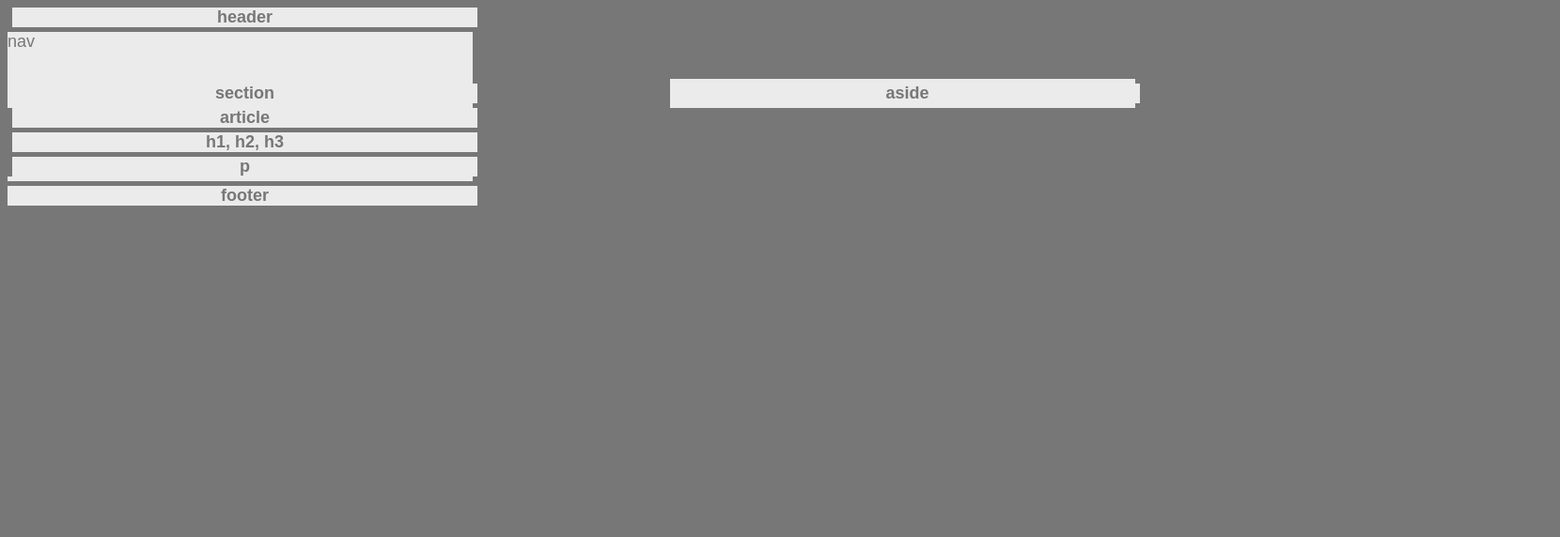
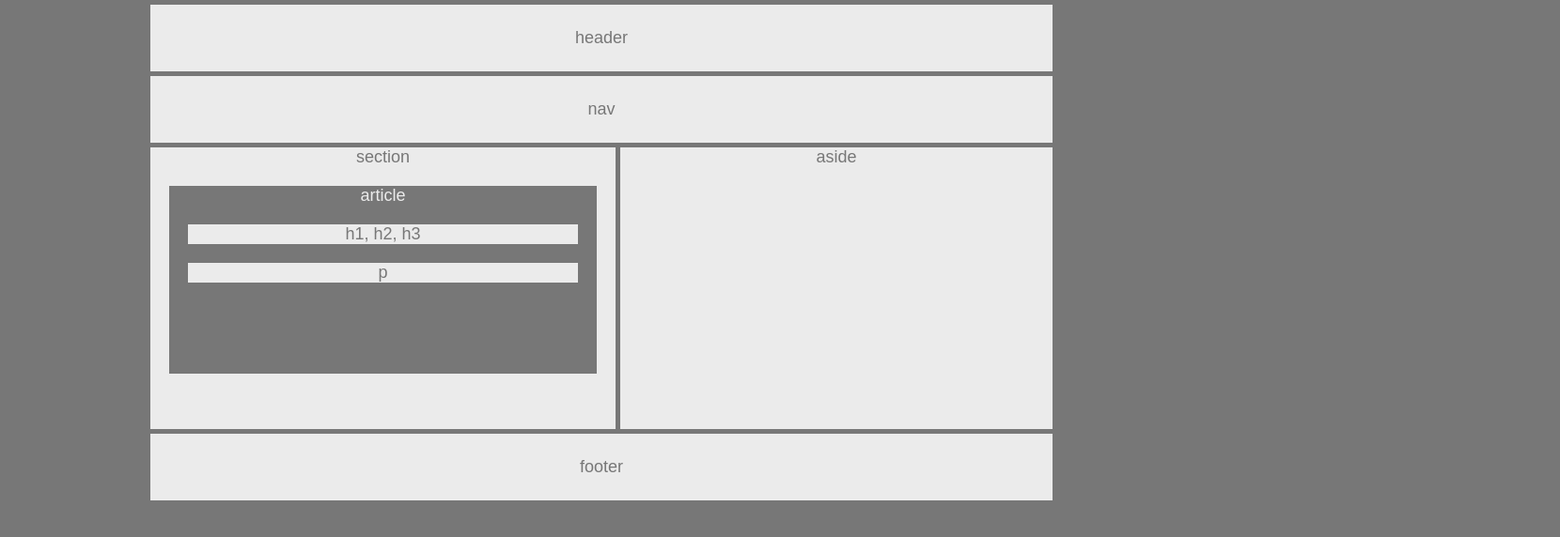
Before and after one commit to bullsean/HW-Wireframe, a plain HTML site: page index.html in a window 1280 px wide. Shown: the whole page at 94% size, 1660 px wide, since content can reach past the window. Drawn offline with Linux system fonts and the light colour scheme.

Commit message:
Final Homework One

```diff
--- a/index.html
+++ b/index.html
@@ -5,30 +5,27 @@
         <link rel="stylesheet" type="text/css" href="style.css">
 
     </head>
+    <header>
+        header
+    </header>
     <body>
-        <h1>header</h1>
         <nav>nav</nav>
-        <div class="clearfix">
-        <section id="float-section">
-            <h1>section</h1>
+        <div class="clearfix space">
+            <section>
+                section
                 <article>
-                <h1>article</h1>
-                <p>
-                    <h1>h1, h2, h3</h1>
-                </p>
-                <p>
-                    <h1>p</h1>
-                </p>
+                    article
+                    <div class="inners">h1, h2, h3</div>
+                    <div class="inners">p</div>
                 </article>
-
             </section>
             <aside>
-            <h1>aside</h1>
+                aside
             </aside>
         </div>
-        <footer>
-            <h1>footer</h1>
-        </footer>
 
       </body>
+    <footer>
+        footer
+    </footer>
 </html>
--- a/style.css
+++ b/style.css
@@ -1,52 +1,87 @@
-body {
-    background-color: #777;
+header {
+    background: #ebebeb;
+    padding: 25px;
+    margin: 5px 0px;
+    text-align: center;
+}
+
+h1 {
     font-family: 'Arial', 'Helvetica Neue', Helvetica, sans-serif;
-    color: #777;
-    width: 1200px;
-    font-size: 18px;
+    font-size: 18x;
 
 }
 
-h1,
-nav,
-section,
-aside,
-footer {
-    background-color: #ebebeb;
-    width: 495px;
+body {
+    font-family: 'Arial', 'Helvetica Neue', Helvetica, sans-serif;
+    color: #777;
+    background: #777;
+    width: 960px;
+    font-size: 18px;
+    margin: 0 auto;
 }
 
 nav {
-    height: 50px;
+    background: #ebebeb;
+    padding: 25px;
+    margin: 5px 0px;
+    text-align: center;
 }
 
-#float-section {
+section {
+    background: #ebebeb;
     float: left;
+    height: 300px;
+    text-align: center;
+    width: 495px;
+    margin: 0px 5px 0px 0px;
+}
+
+article {
+    color: #ebebeb;
+    background: #777;
+    height: 200px;
+    margin: 20px;
+}
+
+aside {
+    background: #ebebeb;
+    height: 300px;
+    text-align: center;
+    width: 460px;
+    margin: 0px 5px 0px 0px;
+    float: left;
+    text-align: center;
+}
+
+
+div {
+    background: #ebebeb;
+    color: #777;
 
 }
-aside {
-    float: right
+
+.inners {
+    background: #ebebeb;
+    color: #777;
+    margin: 20px;
 }
 
+footer {
+    background: #ebebeb;
+    padding: 25px;
+    margin: 5px 0px 0px 0px;
+    text-align: center;
+}
+
+.space {
+    width: 1500px;
+}
 .clearfix::after {
     content: "";
     display: block;
     clear: both;
 }
 
-article {
-    color: #ebebeb;
-    background-color: #777;
-
+.clearfix {
+    background: #777;
 }
-
-
-
-h1,
-p {
-    color: #777;
-    background: #ebebeb;
-    text-align: center;
-    font-size: 18px;
-    margin: 5px;
-}
```
Lines whose indentation alone changed are shown as unchanged.
